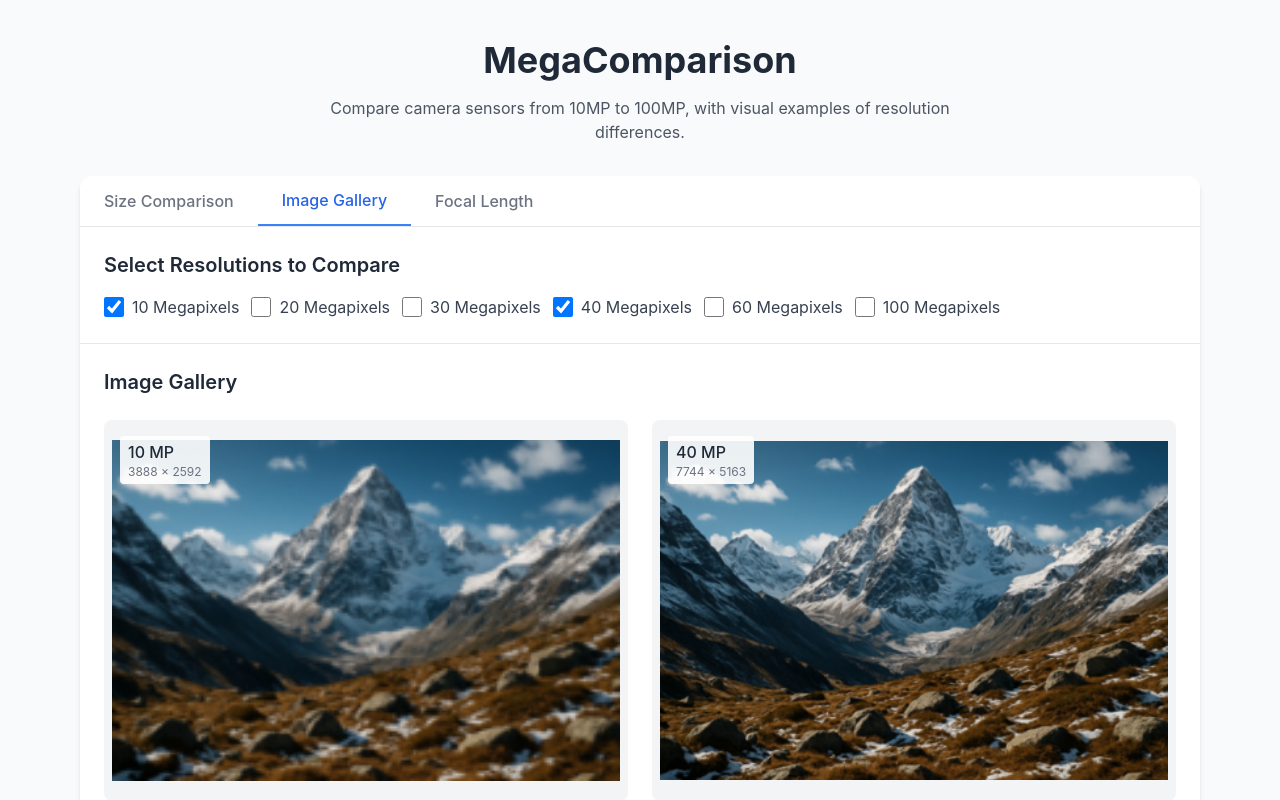
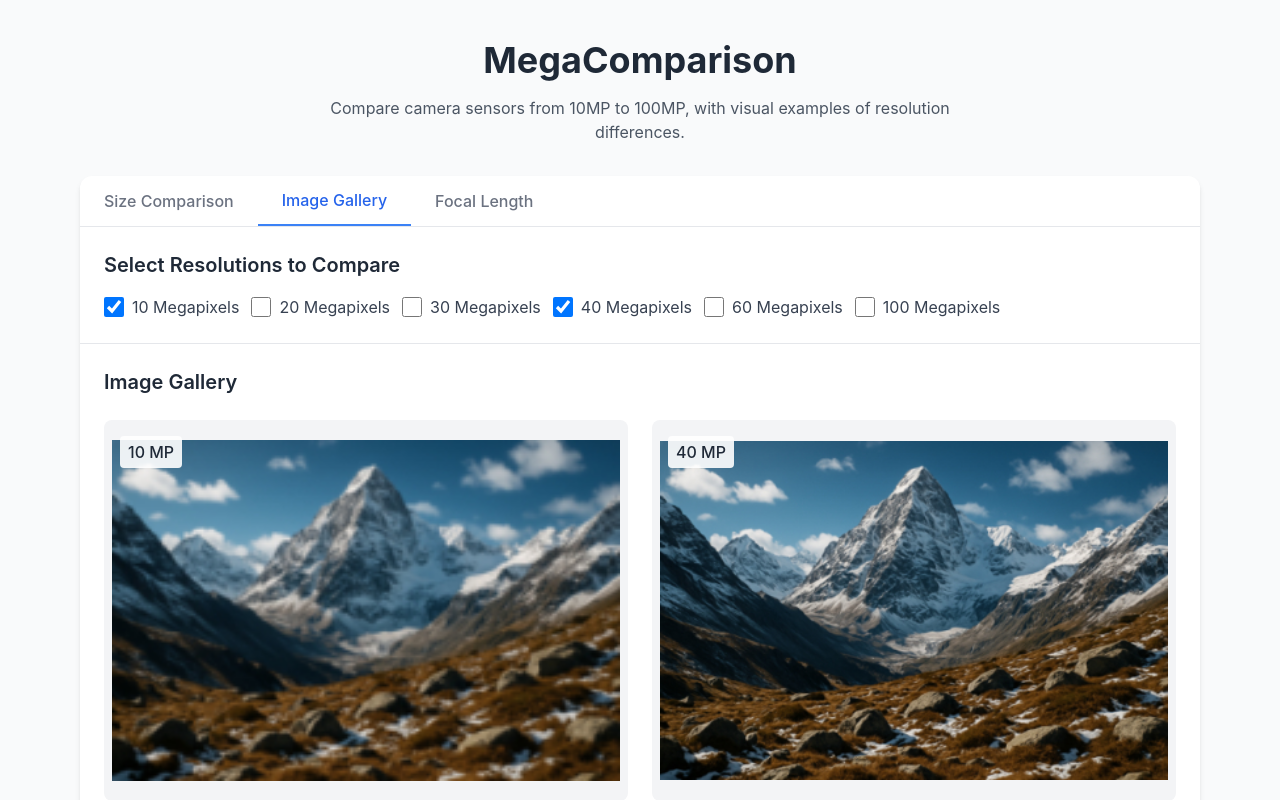
Before and after one commit to franklioxygen/mega-comparison, a React (Vite) app: page / in a window 1280 px wide. Both pictures are taken after a click on the button "Image Gallery". Shown: the top 800 px of the page. Built offline with nearby package versions, Linux system fonts and the light colour scheme.

Commit message:
Remove pixel statement

```diff
--- a/src/components/ImageGallery.tsx
+++ b/src/components/ImageGallery.tsx
@@ -57,7 +57,6 @@
 
       <div className="grid grid-cols-1 md:grid-cols-2 gap-6">
         {selectedPixels.map(pixels => {
-          const dimensions = pixelDimensions[pixels];
           const displayDimensions = calculateDisplayDimensions(pixels);
 
           return (
@@ -65,9 +64,6 @@
               <div className="bg-gray-100 rounded-lg p-2 mb-3 relative">
                 <div className="absolute top-4 left-4 bg-white bg-opacity-90 rounded px-2 py-1 z-10">
                   <h3 className="font-medium text-gray-800">{pixels} MP</h3>
-                  <p className="text-xs text-gray-500">
-                    {dimensions.width} × {dimensions.height}
-                  </p>
                 </div>
                 <img
                   src={getImagePath(pixels)}
```
